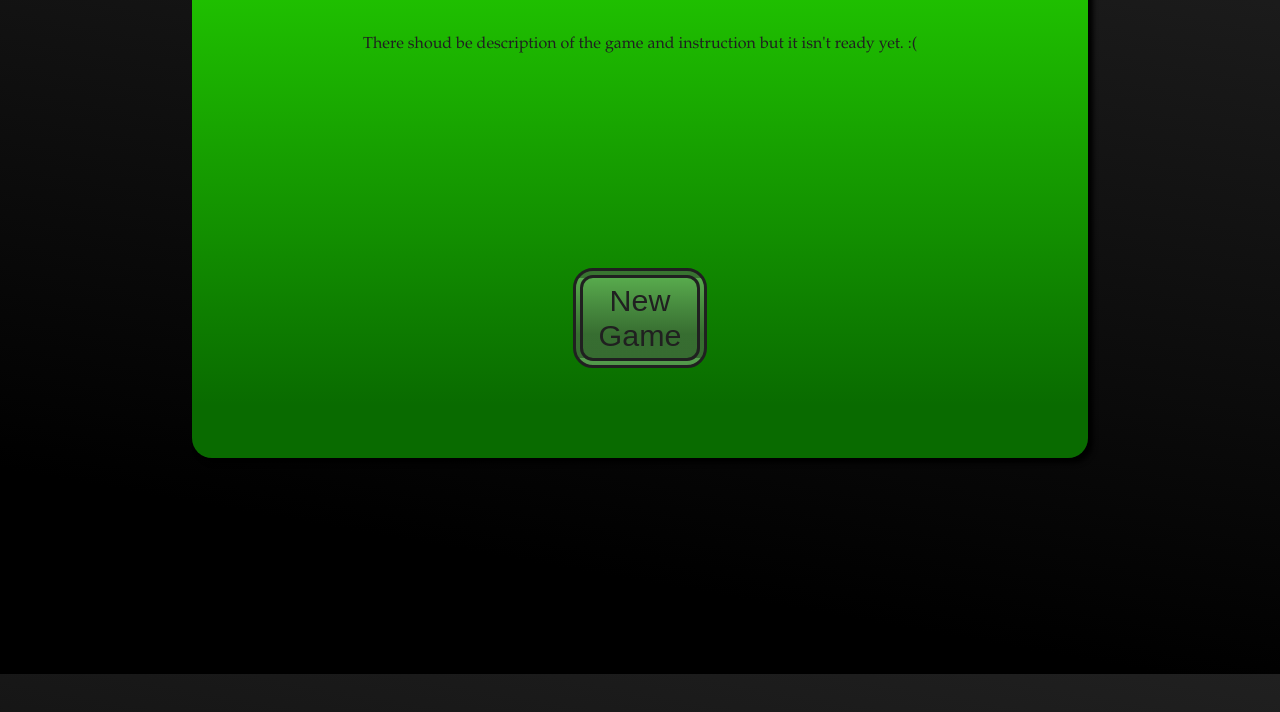
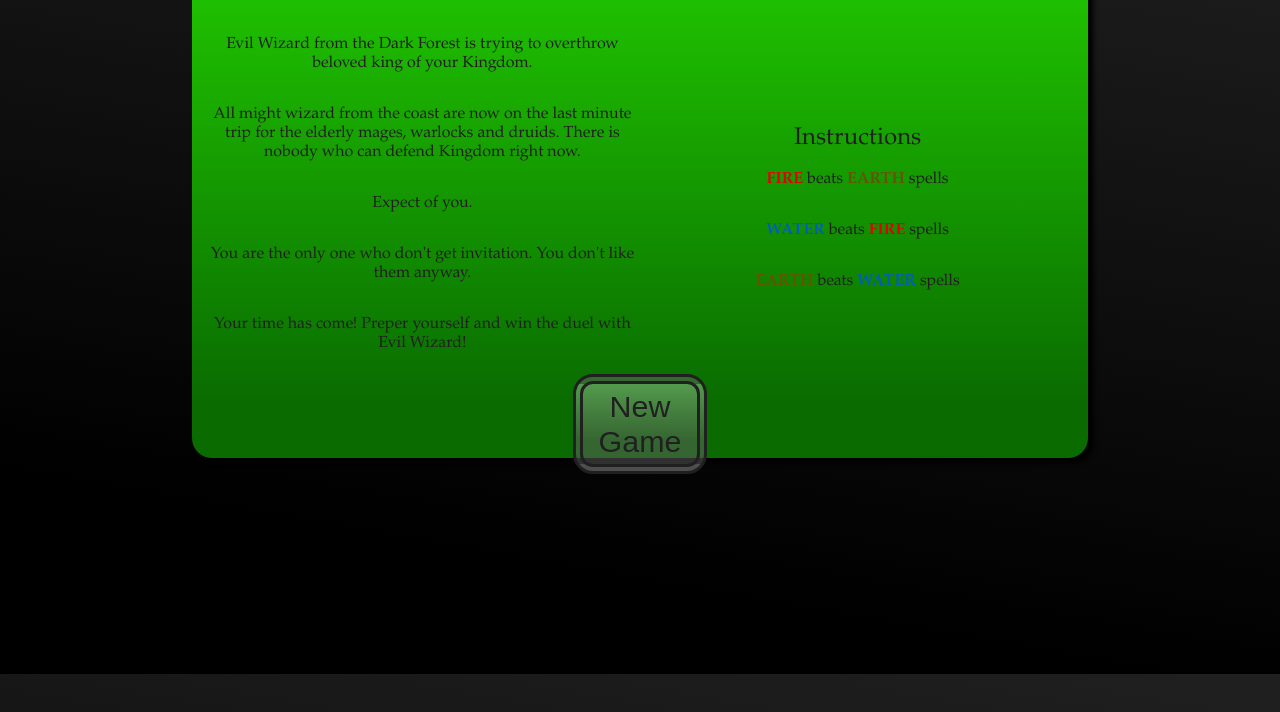
Before and after one commit to Kocillus/Mage-Duel-Rock-Paper-Scissors-, a plain HTML site: page index.html in a window 1280 px wide. Shown: the part 126-838 px from the top of the page. Drawn offline with Linux system fonts and the light colour scheme.

Commit message:
add description and instruction in new game window

```diff
--- a/index.html
+++ b/index.html
@@ -2,7 +2,8 @@
 <html>
     <head>
         <meta carset="UTF-8">
-        <title>Rock Paper Scissors</title>
+        <title>Mage Duel | Rock Paper Scissors Game</title>
+        <meta name="viewport" content="width=device-width, initial-scale=1.0">
         <link rel="stylesheet" href="styles.css">
     </head>
     <body>
@@ -11,8 +12,24 @@
         <div id="newGameWindow">
             <div class="container-newgame">
                 <div id="title"><h1>Mage Duel</h1></div>
-                <div id="about"><p>There shoud be description of the game and instruction but it isn't ready yet. :(</p></div>
+                <div class="new-game-about">
+                    <div id="about">
+                        <p>Evil Wizard from the Dark Forest is trying to overthrow beloved king of your Kingdom.</p>
+                        <p>All might wizard from the coast are now on the last minute trip for the elderly mages, warlocks and druids.
+                            There is nobody who can defend Kingdom right now.</p>
+                        <p>Expect of you.</p>
+                        <p>You are the only one who don't get invitation. You don't like them anyway.</p>
+                        <p> Your time has come! Preper yourself and win the duel with Evil Wizard!</p>
+                    </div>
+                    <div id="rules">
+                        <h3>Instructions</h3>
+                        <p><span class="fire">FIRE</span> beats <span class="earth">EARTH</span> spells</p>
+                        <p><span class="water">WATER</span> beats <span class="fire">FIRE</span> spells</p>
+                        <p><span class="earth">EARTH</span> beats <span class="water">WATER</span> spells</p>
+                    </div>
+                </div>
                 <div id="new-game"><button id="newGameButton">New Game</button></div>
+
             </div>
         </div>
         <div id="gameResultWindow">
--- a/styles.css
+++ b/styles.css
@@ -31,6 +31,14 @@ body {
     text-align: center;
 }
 
+.new-game-about {
+    display: flex;
+    flex-direction: row;
+    margin: 0 1vw;
+    align-content: space-between;
+    height: 100%;
+}
+
 .container-newgame {
     display: flex;
     flex-direction: column;
@@ -38,8 +46,30 @@ body {
     height: 100%;
 }
 
-#about {
+#about, #rules {
     height: 100%;
+    width: 50%;
+    display: flex;
+    flex-direction: column;
+    align-items: center;
+    align-content: center;
+    justify-content: center;
+}
+
+.fire, .earth, .water {
+    font-weight: 900;
+}
+
+.fire {
+    color: rgb(228, 0, 0);
+}
+
+.earth {
+    color: rgb(102, 83, 0);
+}
+
+.water {
+    color: rgb(0, 96, 185)
 }
 
 #newGameButton {
@@ -48,7 +78,7 @@ body {
     padding: 5px;
     border-radius: 20px;
     background: linear-gradient(0deg, rgba(97, 97, 97, 0.5) 30%, rgba(255, 255, 255, 0.3) 100%);
-    margin: 10% 0;
+    margin: 5px auto;
     border: double 10px rgb(32, 32, 32);
     font-size: 1.9rem;
     }
@@ -144,7 +174,7 @@ body {
 h3 {
     padding: 0;
     margin: 10% 0 0 0;
-    font-size: 1rem;
+    font-size: 1.5rem;
     font-weight: 400;
 }
 
```
